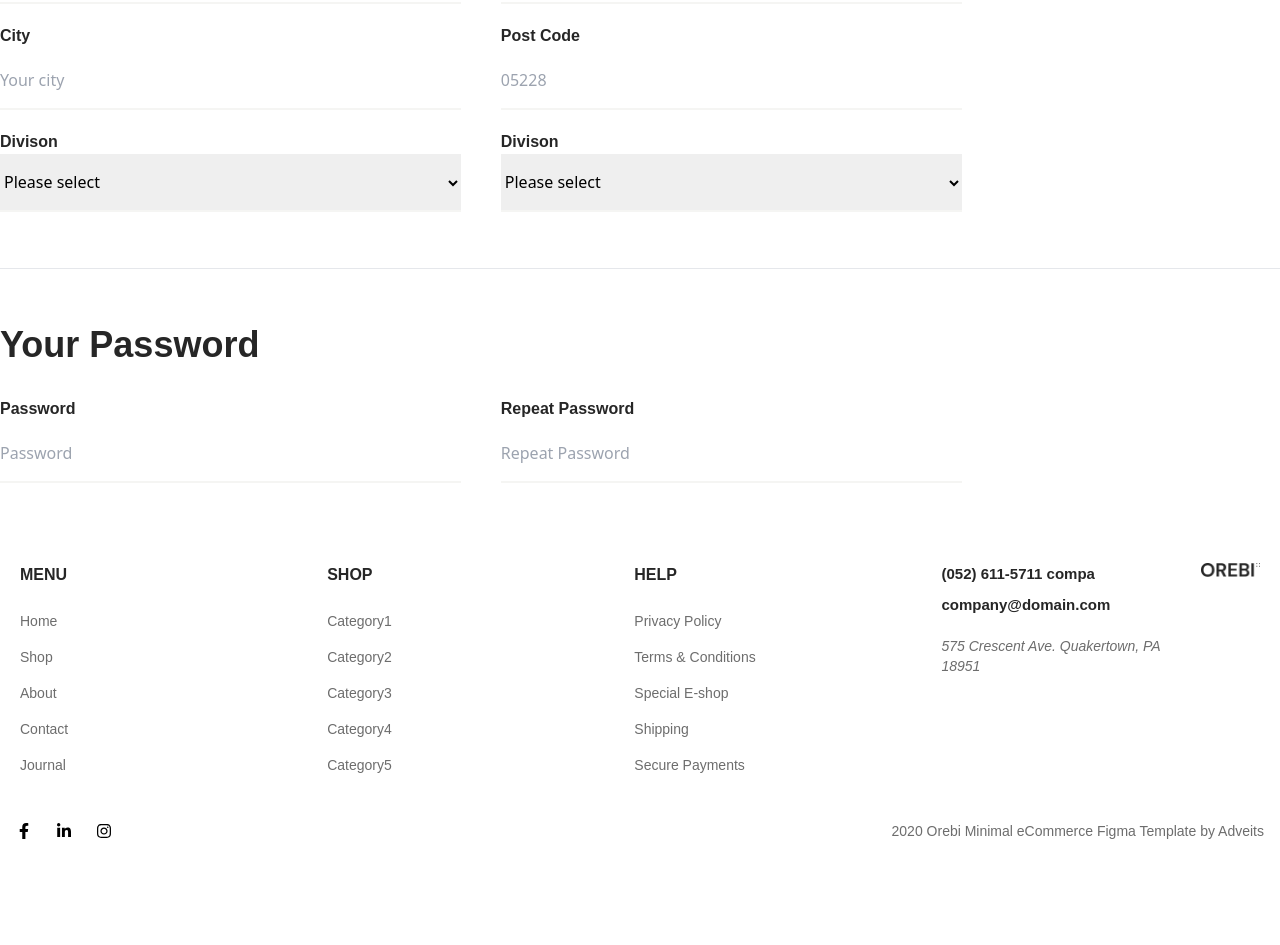
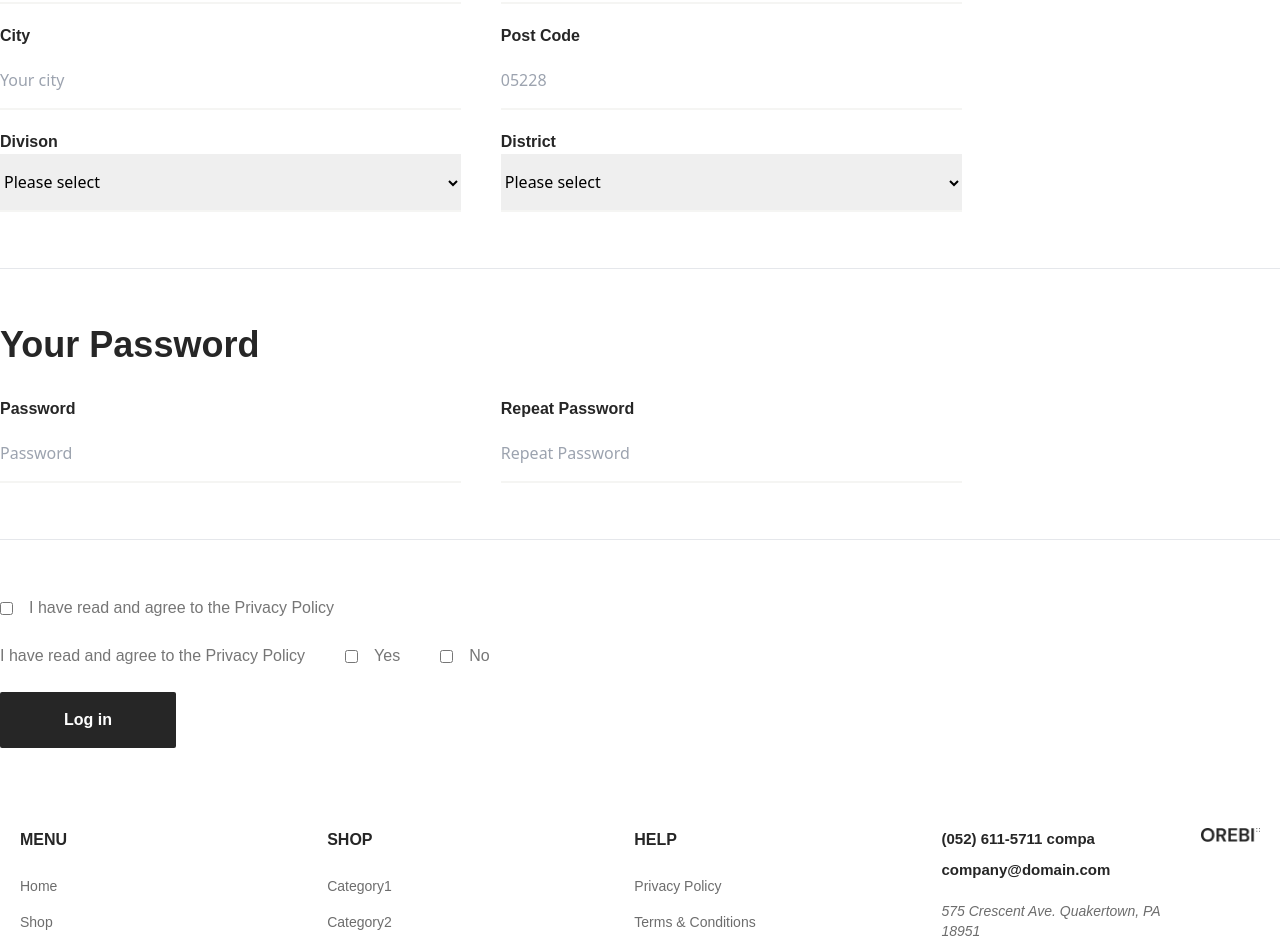
Before and after one commit to mdarafat2201/oreby1, a React (Vite) app: page /Registrtion in a window 1280 px wide. Shown: the part 1140-2085 px from the top of the page. Before the commit the page ends 2019 px from the top, so only its background shows below. Built offline with nearby package versions, Linux system fonts and the light colour scheme.

Commit message:
handleUserInput function implement

```diff
--- a/src/Component/RegistrtionComponent/SignUpInput/SignUpInput.jsx
+++ b/src/Component/RegistrtionComponent/SignUpInput/SignUpInput.jsx
@@ -7,6 +7,7 @@ const SignUpInput = ({
   placeHolder,
   labeTitle,
   inputId,
+  oninputChange,
 }) => {
   return (
     <>
@@ -24,6 +25,7 @@ const SignUpInput = ({
             id={inputId}
             name={inputId}
             placeholder={placeHolder}
+            onChange={oninputChange}
           />
         </Flex>
       </div>
--- a/src/index.css
+++ b/src/index.css
@@ -14,7 +14,7 @@
 @layer base {
   @import url("https://fonts.googleapis.com/css2?family=DM+Sans:opsz,wght@9..40,100;9..40,200;9..40,300;9..40,400;9..40,500;9..40,600;9..40,700;9..40,800;9..40,900;9..40,1000&display=swap");
   * {
-    @apply m-0 p-0 outline-none box-border;
+    @apply m-0 box-border p-0 outline-none;
   }
   ul,
   ol,
@@ -22,7 +22,7 @@
     @apply list-none;
   }
   a {
-    @apply no-underline inline-block;
+    @apply inline-block no-underline;
   }
   img {
     @apply align-middle;
--- a/src/pages/Registrtion/Registrtion.jsx
+++ b/src/pages/Registrtion/Registrtion.jsx
@@ -2,8 +2,42 @@ import React from "react";
 import RegistrtionTop from "../../Component/RegistrtionComponent/RegistrtionTop/RegistrtionTop";
 import SignUpInput from "../../Component/RegistrtionComponent/SignUpInput/SignUpInput";
 import Flex from "../../Component/CommonConponent/Flex";
+import { useState } from "react";
+import Button from "../../Component/CommonConponent/Button";
 
 const Registrtion = () => {
+  const [userInfo, setuserInfo] = useState({
+    FirstName: "",
+    LastName: "",
+    Email: "",
+    Telephone: "",
+    Address1: "",
+    Address2: "",
+    City: "",
+    PostCode: "",
+    Divison: "",
+    District: "",
+    Password: "",
+    RepeatPassword: "",
+    agreement: false,
+    subribeYes: false,
+    subribeNo: false,
+  });
+  //handleUserInput function implement
+  const handleUserInput = (e) => {
+    if (e.target.checkbox) {
+      setuserInfo({
+        ...userInfo,
+        [e.target.id]: true,
+      });
+    } else {
+      setuserInfo({
+        ...userInfo,
+        [e.target.id]: e.target.value,
+      });
+    }
+  };
+  console.log(userInfo);
   return (
     <>
       <div className="py-20">
@@ -29,6 +63,7 @@ const Registrtion = () => {
                         inputType={"text"}
                         placeHolder={"First Name"}
                         inputId={"FirstName"}
+                        oninputChange={handleUserInput}
                       />
 
                       <SignUpInput
@@ -37,6 +72,7 @@ const Registrtion = () => {
                         inputType={"text"}
                         placeHolder={"Last Name"}
                         inputId={"LastName"}
+                        oninputChange={handleUserInput}
                       />
                       <SignUpInput
                         labeTitle={"Email address"}
@@ -44,6 +80,7 @@ const Registrtion = () => {
                         inputType={"email"}
                         placeHolder={"company@domain.com"}
                         inputId={"Email"}
+                        oninputChange={handleUserInput}
                       />
                       <SignUpInput
                         labeTitle={"Telephone"}
@@ -51,6 +88,7 @@ const Registrtion = () => {
                         inputType={"number"}
                         placeHolder={"Your phone number"}
                         inputId={"Telephone"}
+                        oninputChange={handleUserInput}
                       />
                     </Flex>
                   </div>
@@ -76,6 +114,7 @@ const Registrtion = () => {
                         inputType={"text"}
                         placeHolder={"4279 Zboncak Port Suite 6212"}
                         inputId={"Address1"}
+                        oninputChange={handleUserInput}
                       />
 
                       <SignUpInput
@@ -84,6 +123,7 @@ const Registrtion = () => {
                         inputType={"text"}
                         placeHolder={"Address 2"}
                         inputId={"Address2"}
+                        oninputChange={handleUserInput}
                       />
                       <SignUpInput
                         labeTitle={"City"}
@@ -91,6 +131,7 @@ const Registrtion = () => {
                         inputType={"text"}
                         placeHolder={"Your city"}
                         inputId={"City"}
+                        oninputChange={handleUserInput}
                       />
                       <SignUpInput
                         labeTitle={"Post Code"}
@@ -98,6 +139,7 @@ const Registrtion = () => {
                         inputType={"number"}
                         placeHolder={"05228"}
                         inputId={"PostCode"}
+                        oninputChange={handleUserInput}
                       />
                       <div className="w-[36%]">
                         <h2 className=" font-DMsans text-base font-bold text-main_font_color">
@@ -109,6 +151,7 @@ const Registrtion = () => {
                           className={
                             "w-full border-b-2 border-b-secondary_bg_color py-4"
                           }
+                          onChange={handleUserInput}
                         >
                           <option value={"Pleaseselect"}>Please select</option>
                           <option value={"dhaka"}>dhaka</option>
@@ -117,14 +160,15 @@ const Registrtion = () => {
                       </div>
                       <div className="w-[36%]">
                         <h2 className=" font-DMsans text-base font-bold text-main_font_color">
-                          Divison
+                          District
                         </h2>
                         <select
-                          name="Divison"
-                          id="Divison"
+                          name="District"
+                          id="District"
                           className={
                             "w-full border-b-2 border-b-secondary_bg_color py-4"
                           }
+                          onChange={handleUserInput}
                         >
                           <option value={"Pleaseselect"}>Please select</option>
                           <option value={"dhaka"}>dhaka</option>
@@ -154,6 +198,7 @@ const Registrtion = () => {
                         inputType={"password"}
                         placeHolder={"Password"}
                         inputId={"Password"}
+                        oninputChange={handleUserInput}
                       />
 
                       <SignUpInput
@@ -162,12 +207,70 @@ const Registrtion = () => {
                         inputType={"password"}
                         placeHolder={"Repeat Password"}
                         inputId={"RepeatPassword"}
+                        oninputChange={handleUserInput}
                       />
                     </Flex>
                   </div>
                 </form>
               </div>
               {/** Password infomation */}
+              <hr />
+              {/** chek infomation */}
+              <div>
+                <Flex className={"flex-col gap-y-6"}>
+                  <div>
+                    <Flex className={"items-center gap-x-4"}>
+                      <input
+                        type="checkbox"
+                        id="agreement"
+                        name="agreement"
+                        onChange={handleUserInput}
+                      />
+                      <p className="font-DMsans text-base font-normal text-secondary_font_color">
+                        I have read and agree to the Privacy Policy
+                      </p>
+                    </Flex>
+                  </div>
+                  <div>
+                    <Flex className={"items-center gap-x-10"}>
+                      <p className="font-DMsans text-base font-normal text-secondary_font_color">
+                        I have read and agree to the Privacy Policy
+                      </p>
+                      <Flex className={"items-center gap-x-4"}>
+                        <input
+                          type="checkbox"
+                          id="subribeYes"
+                          name="subribeYes"
+                          onChange={handleUserInput}
+                        />
+                        <p className="font-DMsans text-base font-normal text-secondary_font_color">
+                          Yes
+                        </p>
+                      </Flex>
+                      <Flex className={"items-center gap-x-4"}>
+                        <input
+                          type="checkbox"
+                          id="subribeNo"
+                          name="subribeNo"
+                          onChange={handleUserInput}
+                        />
+                        <p className="font-DMsans text-base font-normal text-secondary_font_color">
+                          No
+                        </p>
+                      </Flex>
+                    </Flex>
+                  </div>
+                  <div>
+                    <Button
+                      title={"Log in"}
+                      className={
+                        "rounded-sm bg-main_font_color px-16 py-4 font-DMsans text-base font-bold text-main_bg_color"
+                      }
+                    />
+                  </div>
+                </Flex>
+              </div>
+              {/** chek infomation */}
             </Flex>
           </div>
         </div>
```
